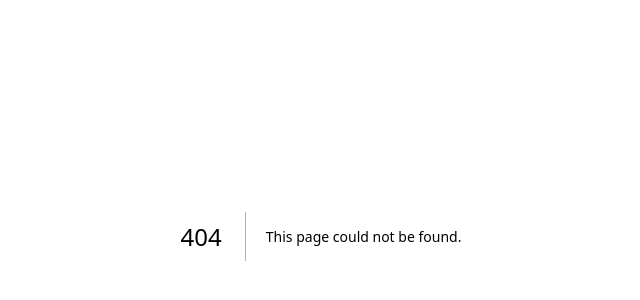
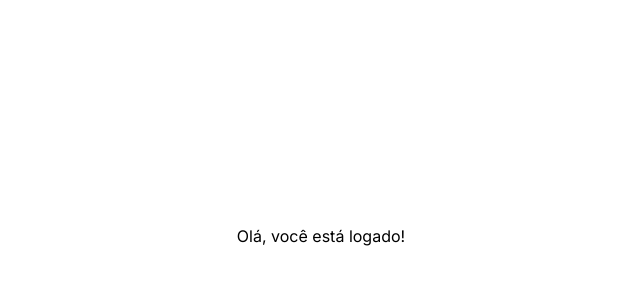
Before and after one commit to calvinsteixeira/login-page, a Next.js app: page /home in a window 1280 px wide. Before the commit this address had no page. Shown: the part 164-464 px from the top of the page, without its empty margins (319-959 px from the left). Built offline with nearby package versions, Linux system fonts and the light colour scheme.

Commit message:
Adicionando tela home após autenticação

```diff
--- a/app/api/auth/email-password/route.ts
+++ b/app/api/auth/email-password/route.ts
@@ -22,6 +22,7 @@ export async function POST(req: NextRequest): Promise<NextResponse> {
             token: await user.getIdToken(),
             refreshToken: user.refreshToken,
             userId: user.uid,
+            userName: userData?.name,
         })
 
         if (result.user.refreshToken) {
--- a/app/api/signup/route.ts
+++ b/app/api/signup/route.ts
@@ -13,7 +13,7 @@ export async function POST(req: NextRequest): Promise<NextResponse> {
             const user = userCredential.user
 
             await setDoc(doc(firestore, "users", user.uid), {
-                displayName: name,
+                name: name,
                 createdAt: new Date(),
             })
 
--- /dev/null
+++ b/app/home/page.tsx
@@ -0,0 +1,17 @@
+'use client'
+
+import React from 'react';
+
+export default function Page() {
+    function getCookie(cookieName: string) {
+        return document.cookie.split("; ").find((row) => row.startsWith(`${cookieName}=`))?.split("=")[1];
+    }
+
+    const userName = getCookie('userName');
+
+    return (
+        <main className="flex w-full min-h-screen flex-col items-center justify-center py-12">
+            <h2>Olá{userName && <span className={"font-bold"}>{" "}{userName}</span>}, você está logado!</h2>
+        </main>
+    );
+}
--- a/app/page.tsx
+++ b/app/page.tsx
@@ -10,11 +10,13 @@ import {ILoginForm, IRegisterForm} from "@/types/forms";
 import {Input, Button} from "@/components";
 import {FcGoogle, MdOutlineKeyboardArrowRight} from "@/icons";
 import {auth, doc, firestore, getDoc, googleProvider, signInWithPopup} from "@/utils/firebase";
+import { useRouter } from "next/navigation"
 
 type FormModeType = "login" | "register";
 
 const LoginForm = (): React.ReactNode => {
     const [loading, setLoading] = React.useState<boolean>(false);
+    const router = useRouter()
 
     const loginSchema = yup
         .object({
@@ -50,13 +52,12 @@ const LoginForm = (): React.ReactNode => {
             const result = await response.json()
 
             if (response.ok) {
-                // redirecionar o usuário
-
                 resetLoginForm({
                     email: "",
                     password: "",
                 })
                 setLoading(false)
+                await router.push('/home')
             } else {
                 throw Error(result.message)
             }
--- a/lib/actions/storeToken.ts
+++ b/lib/actions/storeToken.ts
@@ -21,7 +21,6 @@ export async function storeUserAccess(request: StoreUserAccess): Promise<void> {
         sameSite: "strict",
         secure: true,
     })
-
     if (request.userName) {
         cookies().set({
             name: "userName",
@@ -31,7 +30,6 @@ export async function storeUserAccess(request: StoreUserAccess): Promise<void> {
             secure: true,
         })
     }
-
     cookies().set({
         name: "token",
         value: request.token,
```
